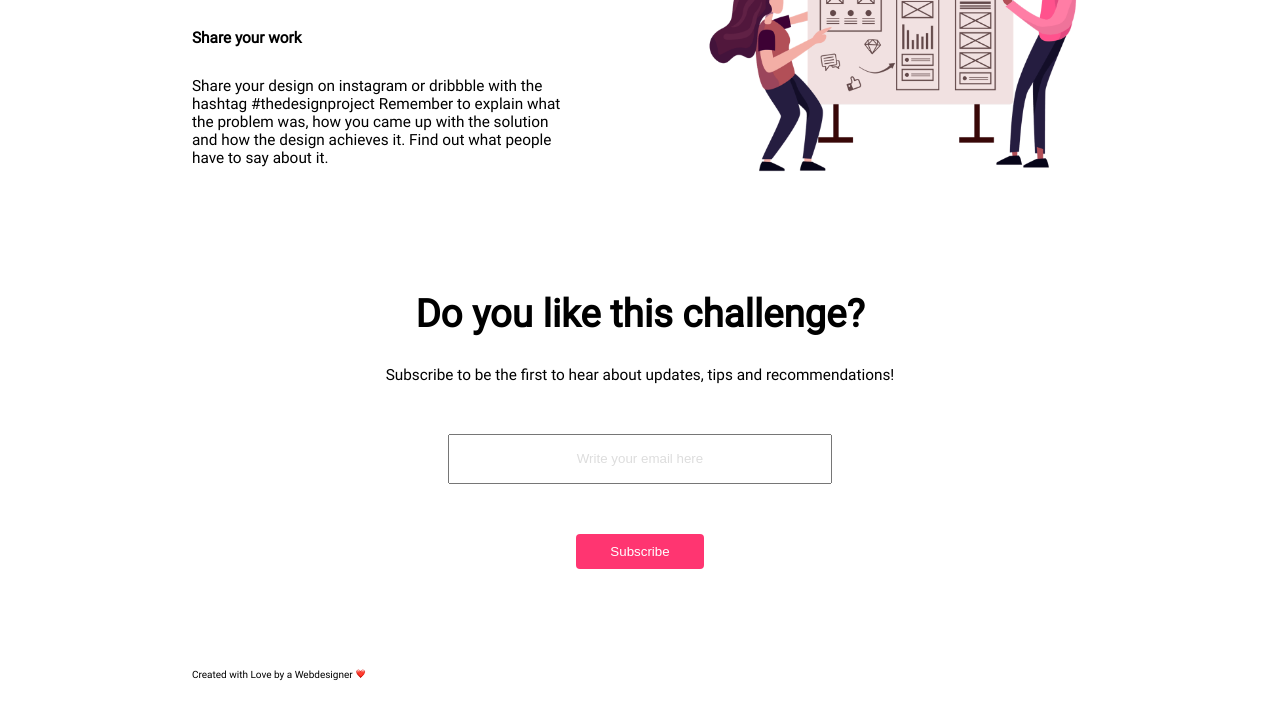
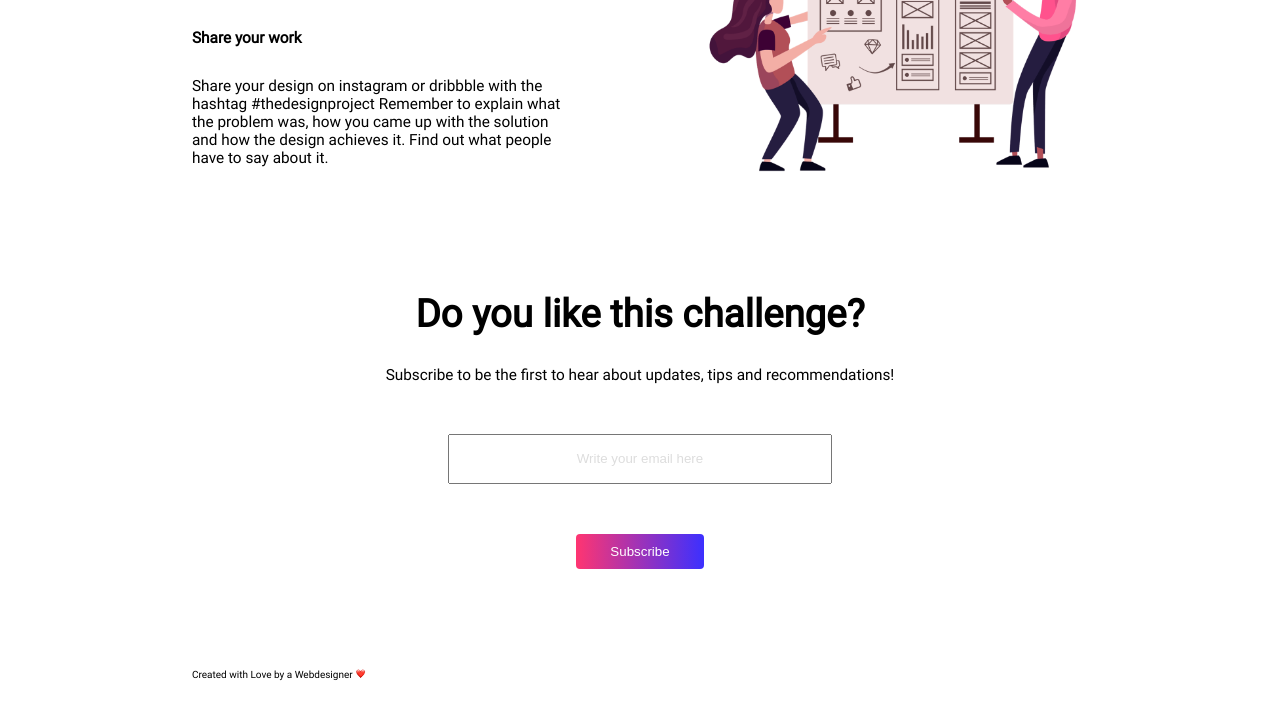
Before and after one commit to CreateYourReality/DesignerChallenge, a plain HTML site: page index.html in a window 1280 px wide. In both pictures the pointer is over the input "Subscribe". Shown: the part 4211-4921 px from the top of the page. Drawn offline with Linux system fonts and the light colour scheme.

Commit message:
add hover btn

```diff
--- a/assets/style.css
+++ b/assets/style.css
@@ -22,6 +22,7 @@
     --pink: #ff3571;
     --white: #fff;
     --grey:#dddddd;
+    --blue:#3C30FF;
 }
 
 html{
@@ -52,6 +53,10 @@ input[type="submit"]{
     border-radius: 4px;
     min-width: 10vw;
     margin:auto;
+}
+
+input[type="submit"]:hover{
+    background-image: linear-gradient(to right, var(--pink) , var(--blue));
 }
 
 input[type="email"]{
```
